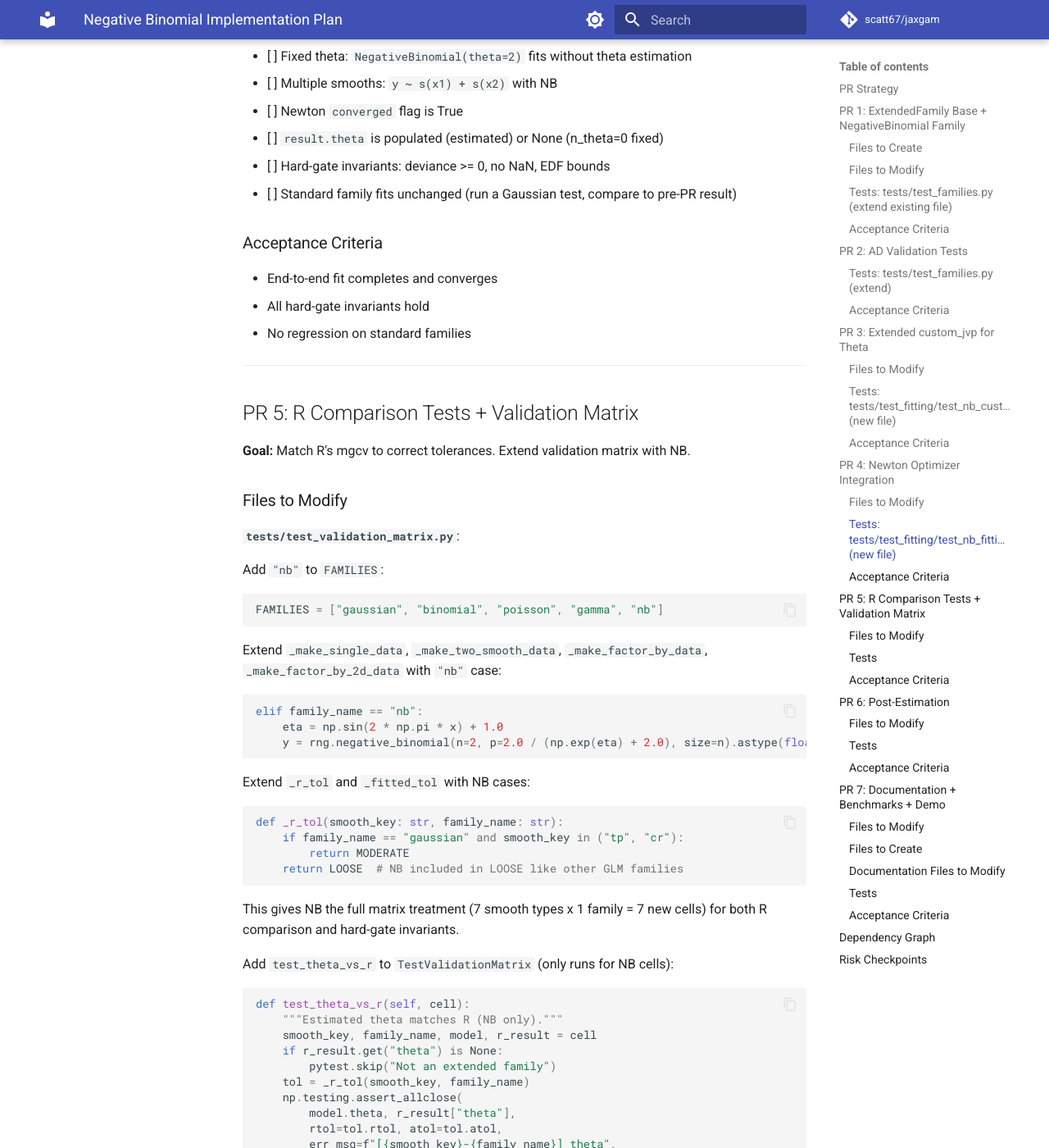
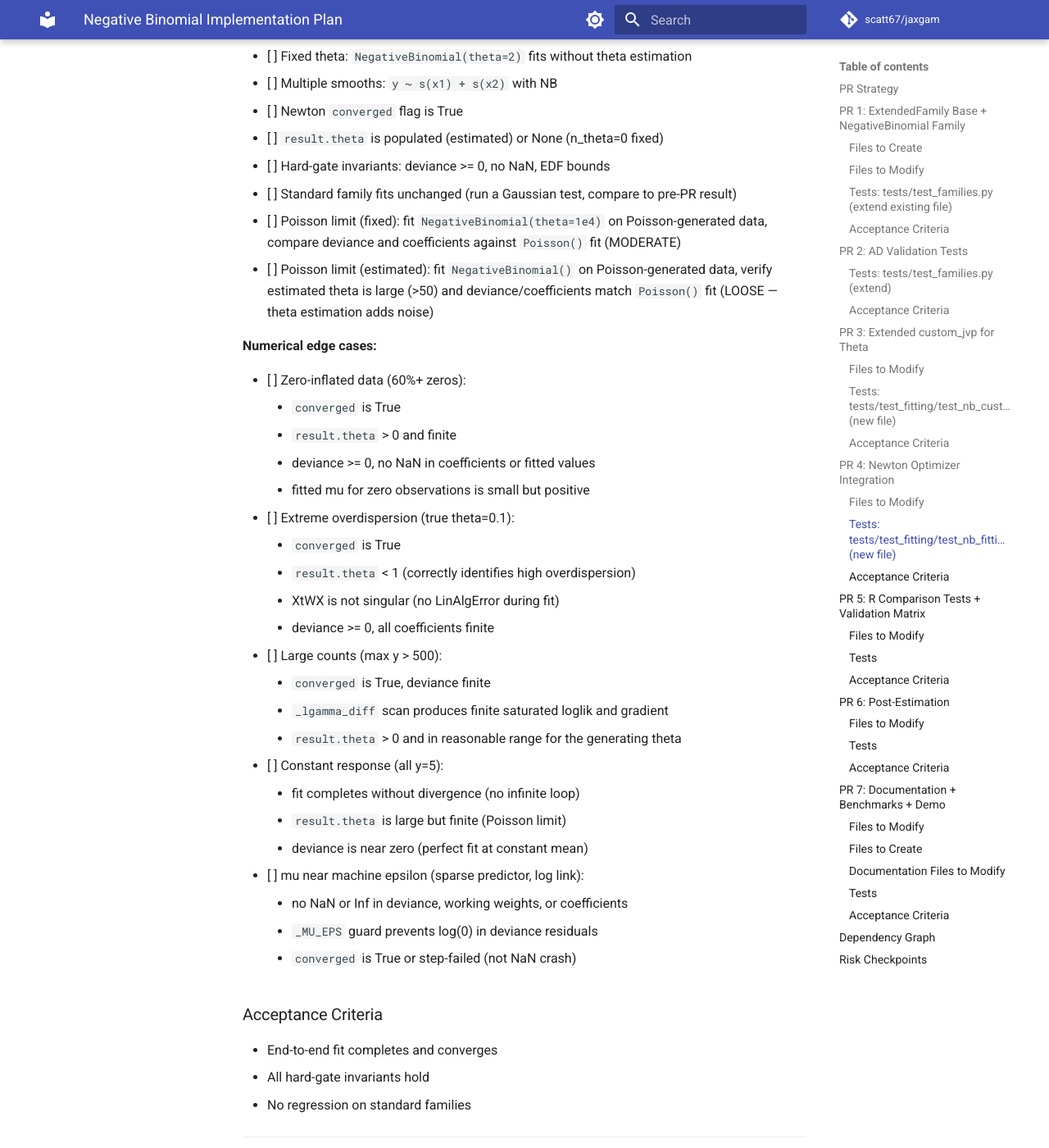
Before and after one commit to scatt67/jaxgam, an MkDocs documentation site: the page built from docs/nb_implementation/implementation_plan.md, in a window 1280 px wide and 1400 px high, scrolled down 7788 px. Shown: the whole window at 82% size. Built offline with MkDocs 1.6.1 and Material for MkDocs 9.7.7, drawn with Linux system fonts in a browser that asks for light colours; comment, search, counter and statistics services are not loaded; some of the changed text lies outside the part shown.

Commit message:
Update implementation_plan.md

````diff
--- a/docs/nb_implementation/implementation_plan.md
+++ b/docs/nb_implementation/implementation_plan.md
@@ -314,14 +314,14 @@ class TestExtendedFamilyAD:
 
 Validate JVP outputs at a known point without running the full Newton loop.
 
-- [ ] Small NB problem (n=50, p=5, 1 smooth)
-- [ ] Run PIRLS to convergence at fixed theta
-- [ ] `_diff_score` gradient w.r.t. `[log_lambda, log_theta]`:
+- [x] Small NB problem (n=50, p=5, 1 smooth)
+- [x] Run PIRLS to convergence at fixed theta
+- [x] `_diff_score` gradient w.r.t. `[log_lambda, log_theta]`:
       theta component matches FD (perturb log_theta, re-run _diff_score)
-- [ ] lambda components unchanged when dtheta=0
-- [ ] Hessian: theta-theta, theta-lambda, lambda-lambda blocks match FD
-- [ ] `dbeta/d(log_theta)` from IFT: perturb theta, re-run PIRLS, compare
-- [ ] Standard families (n_theta=0): gradient unchanged (no regression)
+- [x] lambda components unchanged when dtheta=0
+- [x] Hessian: theta-theta, theta-lambda, lambda-lambda blocks match FD
+- [x] `dbeta/d(log_theta)` from IFT: perturb theta, re-run PIRLS, compare
+- [x] Standard families (n_theta=0): gradient unchanged (no regression)
 
 ### Acceptance Criteria
 
@@ -362,6 +362,36 @@ if `get_family("nb")` returns a proper instance and Newton detects `n_theta > 0`
 - [ ] `result.theta` is populated (estimated) or None (n_theta=0 fixed)
 - [ ] Hard-gate invariants: deviance >= 0, no NaN, EDF bounds
 - [ ] Standard family fits unchanged (run a Gaussian test, compare to pre-PR result)
+- [ ] Poisson limit (fixed): fit `NegativeBinomial(theta=1e4)` on Poisson-generated
+      data, compare deviance and coefficients against `Poisson()` fit (MODERATE)
+- [ ] Poisson limit (estimated): fit `NegativeBinomial()` on Poisson-generated data,
+      verify estimated theta is large (>50) and deviance/coefficients match `Poisson()`
+      fit (LOOSE — theta estimation adds noise)
+
+**Numerical edge cases:**
+
+- [ ] Zero-inflated data (60%+ zeros):
+      - `converged` is True
+      - `result.theta` > 0 and finite
+      - deviance >= 0, no NaN in coefficients or fitted values
+      - fitted mu for zero observations is small but positive
+- [ ] Extreme overdispersion (true theta=0.1):
+      - `converged` is True
+      - `result.theta` < 1 (correctly identifies high overdispersion)
+      - XtWX is not singular (no LinAlgError during fit)
+      - deviance >= 0, all coefficients finite
+- [ ] Large counts (max y > 500):
+      - `converged` is True, deviance finite
+      - `_lgamma_diff` scan produces finite saturated loglik and gradient
+      - `result.theta` > 0 and in reasonable range for the generating theta
+- [ ] Constant response (all y=5):
+      - fit completes without divergence (no infinite loop)
+      - `result.theta` is large but finite (Poisson limit)
+      - deviance is near zero (perfect fit at constant mean)
+- [ ] mu near machine epsilon (sparse predictor, log link):
+      - no NaN or Inf in deviance, working weights, or coefficients
+      - `_MU_EPS` guard prevents log(0) in deviance residuals
+      - `converged` is True or step-failed (not NaN crash)
 
 ### Acceptance Criteria
 
@@ -403,10 +433,10 @@ def _r_tol(smooth_key: str, family_name: str):
 This gives NB the full matrix treatment (7 smooth types x 1 family = 7 new
 cells) for both R comparison and hard-gate invariants.
 
-Add `test_theta_vs_r` to `TestValidationMatrix` (only runs for NB cells):
+Add `test_theta_vs_r` to `TestValidationMatrix` (only runs for Extended family cells):
 ```python
 def test_theta_vs_r(self, cell):
-    """Estimated theta matches R (NB only)."""
+    """Estimated theta matches R (Extended family only)."""
     smooth_key, family_name, model, r_result = cell
     if r_result.get("theta") is None:
         pytest.skip("Not an extended family")
````
